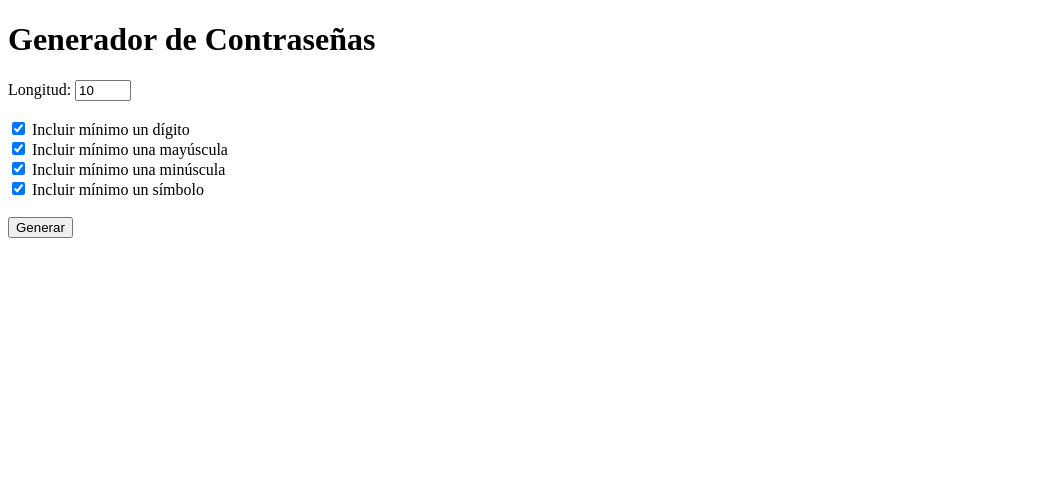
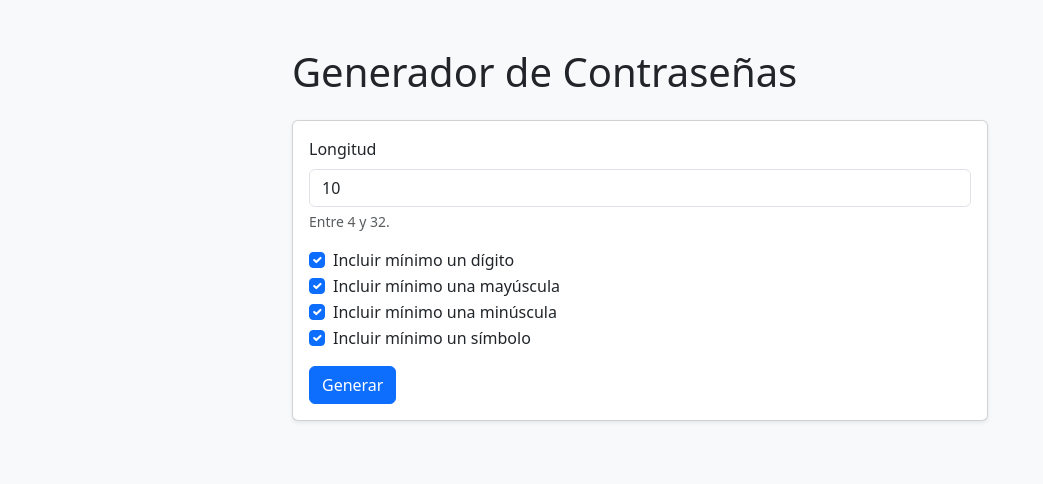
Before and after one commit to jorgevllr10m/GeneradorPasswordSeguras, a Flask app: page / in a window 1280 px wide. Shown: the top 484 px of the page, without its empty margins (0-1043 px from the left). Run offline with Flask 3, Linux system fonts and the light colour scheme.

Commit message:
frontend

```diff
--- a/templates/index.html
+++ b/templates/index.html
@@ -1,55 +1,94 @@
 <!DOCTYPE html>
-<html>
+<html lang="es">
 
 <head>
+    <meta charset="UTF-8">
+    <meta name="viewport" content="width=device-width, initial-scale=1.0">
     <title>Generador de Contraseñas</title>
+
+    <!-- Bootstrap 5 (CSS) -->
+    <link href="https://cdn.jsdelivr.net/npm/bootstrap@5.3.3/dist/css/bootstrap.min.css" rel="stylesheet">
 </head>
 
-<body>
-    <h1>Generador de Contraseñas</h1>
+<body class="bg-light">
+    <div class="container py-5" style="max-width: 720px;">
 
+        <h1 class="mb-4">Generador de Contraseñas</h1>
+
+        <!-- CARD del formulario -->
+        <div class="card shadow-sm mb-3">
+            <div class="card-body">
                 <form method="POST" action="/generar">
 
-        Longitud:
-        <input type="number" name="longitud" min="{{ min_len }}" max="{{ max_len }}" value="10" required>
-        <br><br>
+                    <div class="mb-3">
+                        <label class="form-label">Longitud</label>
+                        <input type="number" class="form-control" name="longitud"
+                            min="{{ min_len }}" max="{{ max_len }}" value="10" required>
+                        <div class="form-text">Entre {{ min_len }} y {{ max_len }}.</div>
+                    </div>
 
-        <label><input type="checkbox" name="digito" checked> Incluir mínimo un dígito</label><br>
-        <label><input type="checkbox" name="mayus" checked> Incluir mínimo una mayúscula</label><br>
-        <label><input type="checkbox" name="minus" checked> Incluir mínimo una minúscula</label><br>
-        <label><input type="checkbox" name="simbolo" checked> Incluir mínimo un símbolo</label><br><br>
+                    <div class="mb-3">
+                        <div class="form-check">
+                            <input class="form-check-input" type="checkbox" name="digito" checked id="digito">
+                            <label class="form-check-label" for="digito">Incluir mínimo un dígito</label>
+                        </div>
 
-        <button type="submit">Generar</button>
+                        <div class="form-check">
+                            <input class="form-check-input" type="checkbox" name="mayus" checked id="mayus">
+                            <label class="form-check-label" for="mayus">Incluir mínimo una mayúscula</label>
+                        </div>
+
+                        <div class="form-check">
+                            <input class="form-check-input" type="checkbox" name="minus" checked id="minus">
+                            <label class="form-check-label" for="minus">Incluir mínimo una minúscula</label>
+                        </div>
+
+                        <div class="form-check">
+                            <input class="form-check-input" type="checkbox" name="simbolo" checked id="simbolo">
+                            <label class="form-check-label" for="simbolo">Incluir mínimo un símbolo</label>
+                        </div>
+                    </div>
+
+                    <button class="btn btn-primary" type="submit">Generar</button>
                 </form>
+            </div>
+        </div>
 
+        <!-- Error -->
         {% if error %}
-        <div style="margin-top: 15px; color: #b00020; font-weight: bold;">
+        <div class="alert alert-danger">
             {{ error }}
         </div>
         {% endif %}
 
+        <!-- Resultado -->
         {% if contraseña %}
-        <div style="
-        margin-top: 20px;
-        padding: 15px;
-        border-radius: 10px;
-        background-color: #fafafa;
-        border: 1px solid #e0e0e0;
-        max-width: 450px;">
+        <div class="card shadow-sm">
+            <div class="card-body">
 
-        <div style="display: flex; gap: 10px; align-items: center; margin-bottom: 10px;">
+                <div class="d-flex gap-2 align-items-center mb-2">
                     <strong>Contraseña generada:</strong>
-            <span>{{ contraseña }}</span>
+                    <code class="fs-6">{{ contraseña }}</code>
                 </div>
 
-        <div style="display: flex; gap: 10px; align-items: center;">
+                <div class="d-flex gap-2 align-items-center">
                     <strong>Nivel de seguridad:</strong>
-            <span>{{ fuerza }}</span>
+
+                    <!-- débil -> rojo, segura -> verde, muy segura -> azul-->
+                    <span class="badge
+                        {% if fuerza == 'débil' %} text-bg-danger
+                        {% elif fuerza == 'segura' %} text-bg-success
+                        {% else %} text-bg-primary
+                        {% endif %}">
+                        {{ fuerza }}
+                    </span>
                 </div>
 
             </div>
+        </div>
         {% endif %}
 
+    </div>
 </body>
 
 </html>
```
Lines whose indentation alone changed are shown as unchanged.
